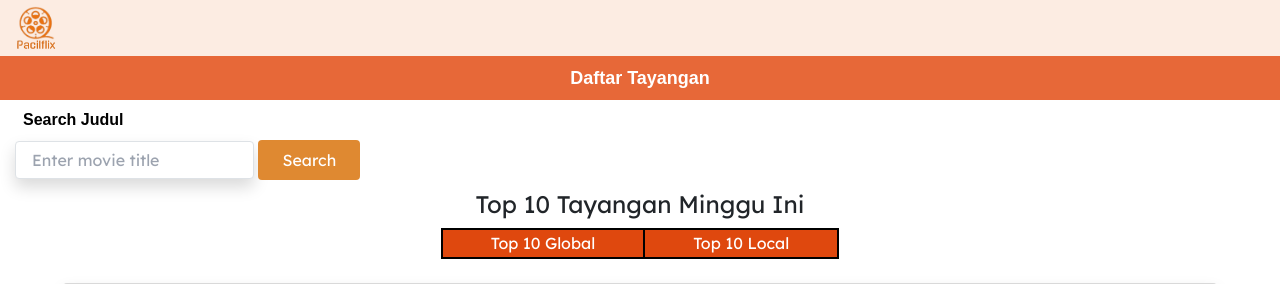
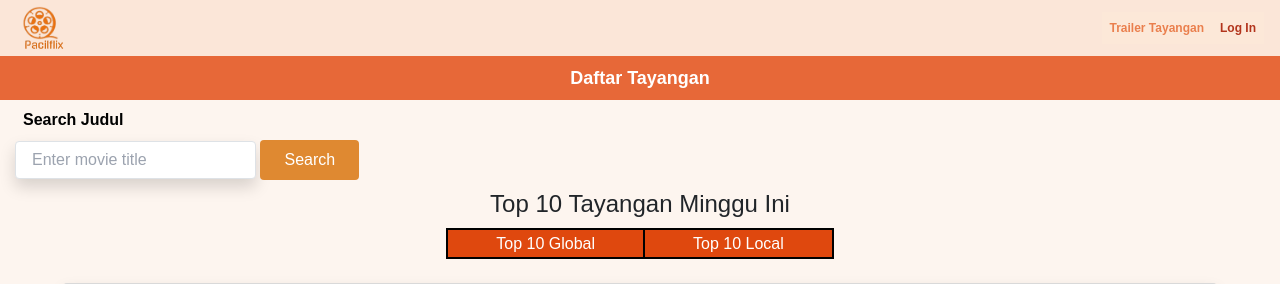
Before and after one commit to Pacilflix-A2/Pacilflix, a Django app: template tayangan/templates/tayangan/tayangan.html in a window 1280 px wide. Shown: the top 284 px of the page. Run offline with Django 3.2, Linux system fonts and the light colour scheme; the template is opened without the code that fills it, so the values that code supplies are empty; some libraries are stand-ins or nearby versions; some web fonts are replaced.

Commit message:
fix navbar

```diff
--- a/tayangan/templates/tayangan/tayangan.html
+++ b/tayangan/templates/tayangan/tayangan.html
@@ -22,7 +22,7 @@
         Search
       </button>
     </div>
-    <h1 class="text-2xl text-center font-lexend">Top 10 Tayangan Minggu Ini</h1>
+    <h1 class="text-2xl text-center">Top 10 Tayangan Minggu Ini</h1>
     <div class="flex flex-row justify-center mt-2">
       <a href="" style="text-decoration: none">
         <h2
@@ -156,4 +156,5 @@
     </div>
   </div>
 </div>
-{% endblock content %}
+
+{% endblock %}
--- a/templates/base-temp.html
+++ b/templates/base-temp.html
@@ -17,15 +17,23 @@
       type="text/css"
       href="{% static 'tayangan/fonts/lexend/lexend.css' %}"
     />
+    <script src="https://code.jquery.com/jquery-3.5.1.slim.min.js"></script>
+    <script src="https://cdn.jsdelivr.net/npm/@popperjs/core@2.5.4/dist/umd/popper.min.js"></script>
+    <script src="https://cdnjs.cloudflare.com/ajax/libs/popper.js/1.16.0/umd/popper.min.js"></script>
+    <script src="https://code.jquery.com/jquery-3.6.0.min.js"></script>
+    <script src="https://code.jquery.com/jquery-3.5.1.slim.min.js"></script>
+    <script src="https://code.jquery.com/jquery-3.5.1.min.js"></script>
+    <link
+      rel="stylesheet"
+      type="text/css"
+      href="{% static 'Poppins/poppins.css' %}"
+    />
     <script src="https://cdn.tailwindcss.com"></script>
     {% block extra_css %} {% endblock %}
   </head>
   <body>
-    <script src="https://code.jquery.com/jquery-3.6.0.min.js"></script>
-    <script src="https://cdnjs.cloudflare.com/ajax/libs/popper.js/1.16.0/umd/popper.min.js"></script>
-    <script src="https://stackpath.bootstrapcdn.com/bootstrap/4.5.2/js/bootstrap.min.js"></script>
-    {% block navbar %} {% include 'navbar.html' %} {% endblock %}
-    <div style="margin-top: 80px">
+    {% block navbar %} {% include 'navbar-temp.html' %} {% endblock %}
+    <div style="margin-top: 80px" class="bg-[#fdf5ef]">
       <!-- Increased margin-top -->
       {% block content %} {% endblock %}
     </div>
--- /dev/null
+++ b/templates/navbar-temp.html
@@ -0,0 +1,109 @@
+{% load static %}
+<style>
+  .navbarcustom {
+    backdrop-filter: blur(2px); /* Apply a blur effect */
+    width: 100vw;
+    top: 0px;
+    position: fixed;
+    padding: 8px 16px; /* Adjust padding */
+    height: 56px; /* Set a fixed height */
+  }
+</style>
+
+<body>
+  <nav class="navbarcustom flex justify-between items-center bg-[#fbe6d8]">
+    <div class="flex flex-row items-center gap-4">
+      <a class="flex flex-col items-center" href="{% url 'main:show_main' %}">
+        <img class="w-10" src="{% static 'images/logo.png' %}" alt="Logo" />
+        <img class="w-10 ml-2" src="{% static 'images/nama.png' %}" alt="Nama" />
+      </a>
+      {% if request.COOKIES.is_authenticated %}
+      <p class="text-[#EA7F4D] text-xl font-bold">
+        {{ request.COOKIES.username }}
+      </p>
+      {% endif %}
+    </div>
+
+
+    <!-- <button
+      class="block lg:hidden p-2 rounded bg-orange-200"
+      type="button"
+      data-toggle="collapse"
+      data-target="#navbarNav"
+      aria-controls="navbarNav"
+      aria-expanded="false"
+      aria-label="Toggle navigation"
+    >
+      <span class="navbar-toggler-icon"></span>
+    </button> -->
+
+    <div
+      class="flex items-center w-auto z-50"
+    >
+      <ul class="flex flex-row lg:flex-row lg:ml-auto  text-xs">
+        {% if request.COOKIES.is_authenticated %}
+        <li class="nav-item">
+          <a
+            class="nav-link text-[#EA7F4D] bg-opacity-20 font-bold p-2 hover:text-red-900"
+            href="{% url 'tayangan_list' %}"
+            >Daftar Tayangan</a
+          >
+        </li>
+        <li class="nav-item">
+          <a
+            class="nav-link text-[#EA7F4D] bg-opacity-20 bg-orange-100 font-bold p-2 hover:text-red-900"
+            href="{% url 'kontributor' %}"
+            >Daftar Kontributor</a
+          >
+        </li>
+        <li class="nav-item">
+          <a
+            class="nav-link text-[#EA7F4D] bg-opacity-20 bg-orange-100 font-bold p-2 hover:text-red-900"
+            href="{% url 'daftar:daftar_favorit' %}"
+            >Kelola Daftar Favorit</a
+          >
+        </li>
+        <li class="nav-item">
+          <a
+            class="nav-link text-[#EA7F4D] bg-opacity-20 bg-orange-100 font-bold p-2 hover:text-red-900"
+            href="{% url 'daftar:daftar_unduhan' %}"
+            >Kelola Daftar Unduhan</a
+          >
+        </li>
+        <li class="nav-item">
+          <a
+            class="nav-link text-[#EA7F4D] bg-opacity-20 bg-orange-100 font-bold p-2 hover:text-red-900"
+            href="{% url 'kelola' %}"
+            >Kelola Langganan</a
+          >
+        </li>
+        <li class="nav-item">
+          <a
+            class="nav-link text-[#B2341C] bg-opacity-20 bg-orange-100 font-bold p-2 hover:text-red-900"
+            href="{% url 'pengguna:logout' %}"
+            >Logout</a
+          >
+        </li>
+        {% else %}
+        <li class="nav-item">
+          <a
+            class="nav-link text-[#EA7F4D] bg-opacity-20 bg-orange-100 font-bold p-2 hover:text-red-900"
+            href="{% url 'trailer' %}"
+            >Trailer Tayangan</a
+          >
+        </li>
+        <li class="nav-item">
+          <a
+            class="nav-link text-[#B2341C] bg-opacity-20 bg-orange-100 font-bold p-2 hover:text-red-900"
+            href="{% url 'pengguna:login' %}"
+            >Log In</a
+          >
+        </li>
+        {% endif %}
+      </ul>
+    </div>
+  </nav>
+</body>
+
+
+</html>
```
Also changed, not shown: tailwind.config.js (deleted, +0 -15 lines).
